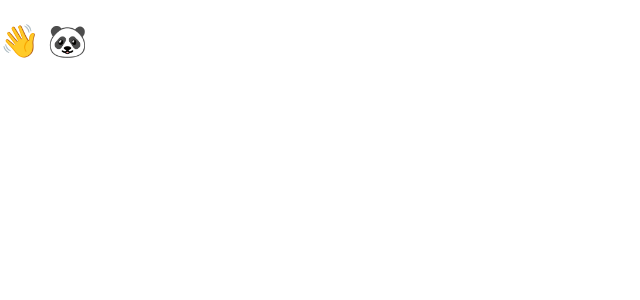
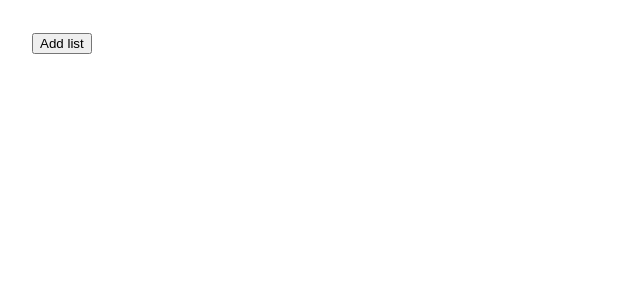
Before and after one commit to KristofferLinderman/tiny-trello, a React (Create React App) app: page / in a window 1280 px wide. Shown: the top 300 px of the page, without its empty margins (0-640 px from the left). Built offline with nearby package versions, Linux system fonts and the light colour scheme.

Commit message:
Basics of required UI components

```diff
--- a/src/App.tsx
+++ b/src/App.tsx
@@ -1,7 +1,45 @@
 import "./App.css";
+import { ItemList } from "./components/ItemList";
+import styled from "styled-components";
+import { useState } from "react";
+import { List } from "./components/types";
+
+const Container = styled.div`
+  padding: 2rem;
+`;
+
+const ListContainer = styled.div`
+  display: flex;
+  width: 100vw;
+  div {
+    margin-right: 2rem;
+  }
+`;
 
 const App = () => {
-  return <h1>👋 🐼</h1>;
+  const [lists, setLists] = useState<List[]>([]);
+
+  const addList = () => {
+    const listTitle = prompt("Please enter list title");
+
+    const newList: List = {
+      title: listTitle || `List #${lists.length + 1}`,
+      id: Math.random() * Math.random() * Math.random() * Math.random() * 100,
+      items: [],
+    };
+    setLists([...lists, newList]);
+  };
+
+  return (
+    <Container>
+      <button onClick={addList}>Add list</button>
+      <ListContainer>
+        {lists.map((list) => {
+          return <ItemList list={list} />;
+        })}
+      </ListContainer>
+    </Container>
+  );
 };
 
 export default App;
--- /dev/null
+++ b/src/components/AddItem/AddItem.tsx
@@ -0,0 +1,71 @@
+import { useState } from "react";
+import styled from "styled-components";
+import { Item } from "../types";
+
+const Container = styled.div`
+  display: flex;
+  border: 1px solid #333;
+  border-radius: 4px;
+  cursor: pointer;
+`;
+
+const ModalContainer = styled.div`
+  width: 50vw;
+  height: 50vh;
+  background-color: white;
+  position: absolute;
+  top: 50%;
+  left: 50%;
+  transform: translate(-50%, -50%);
+  border: 2px solid #000;
+  padding: 2rem;
+`;
+
+type AddItemProps = {
+  onItemAdd: (item: Item) => void;
+};
+
+const AddItem = ({ onItemAdd }: AddItemProps) => {
+  const [showModal, setShowModal] = useState(false);
+  const [title, setTitle] = useState("");
+  const [description, setDescription] = useState("");
+
+  const addTask = () => {
+    const newItem: Item = {
+      title,
+      description,
+      date: new Date(),
+      id: Math.random() * Math.random() * 100,
+    };
+    onItemAdd(newItem);
+    setTitle("");
+    setDescription("");
+    setShowModal(false);
+  };
+
+  return (
+    <Container>
+      <button onClick={() => setShowModal(true)}>+ Add Item</button>
+      {showModal && (
+        <ModalContainer>
+          <h1>Add item here:</h1>
+          <label htmlFor="title">Task title</label>
+          <input
+            id="title"
+            onChange={(e) => setTitle(e.target.value)}
+            value={title}
+          />
+          <label htmlFor="description">Task description</label>
+          <input
+            id="description"
+            onChange={(e) => setDescription(e.target.value)}
+            value={description}
+          />
+          <button onClick={addTask}>Add task</button>
+        </ModalContainer>
+      )}
+    </Container>
+  );
+};
+
+export default AddItem;
--- /dev/null
+++ b/src/components/ItemCard.tsx
@@ -0,0 +1,17 @@
+import styled from "styled-components";
+import { Item } from "./types";
+
+const Container = styled.div`
+  width: 100%;
+  background-color: #aaa;
+`;
+
+type ItemCardProps = {
+  item: Item;
+};
+
+const ItemCard = ({ item }: ItemCardProps) => {
+  return <Container>{item.title}</Container>;
+};
+
+export { ItemCard };
--- /dev/null
+++ b/src/components/ItemList.tsx
@@ -0,0 +1,56 @@
+import { ItemCard } from "./ItemCard";
+import styled from "styled-components";
+import AddItem from "./AddItem/AddItem";
+import { Item, List } from "./types";
+import { useState } from "react";
+
+const Container = styled.div`
+  display: flex;
+  flex-direction: column;
+  background-color: #eee;
+  border-radius: 6px;
+  width: 20vw;
+  padding: 1rem;
+  height: 80vh;
+`;
+
+const Title = styled.h2`
+  font-size: 2rem;
+`;
+
+const ItemContainer = styled.div`
+  display: flex;
+  flex-direction: column;
+  div {
+    margin-bottom: 1rem;
+  }
+`;
+
+type ItemListProps = {
+  list: List;
+};
+
+const ItemList = ({ list }: ItemListProps) => {
+  const { title } = list;
+  const [items, setItems] = useState<Item[]>([]);
+  console.log("🚀 ~ file: ItemList.tsx ~ line 22 ~ ItemList ~ items", items);
+
+  const addItem = (item: Item) => {
+    console.log("🐼 - Adding ", item);
+    setItems([...items, item]);
+  };
+
+  return (
+    <Container>
+      <Title>{title}</Title>
+      <ItemContainer>
+        {items.map((item) => {
+          return <ItemCard key={item.id} item={item} />;
+        })}
+      </ItemContainer>
+      <AddItem onItemAdd={addItem} />
+    </Container>
+  );
+};
+
+export { ItemList };
--- /dev/null
+++ b/src/components/types.ts
@@ -0,0 +1,12 @@
+export type Item = {
+  title: string;
+  description: string;
+  date: Date;
+  id: number;
+};
+
+export type List = {
+  title: string;
+  items: Item[];
+  id: number;
+};
```
Also changed, not shown: public/manifest.json.
